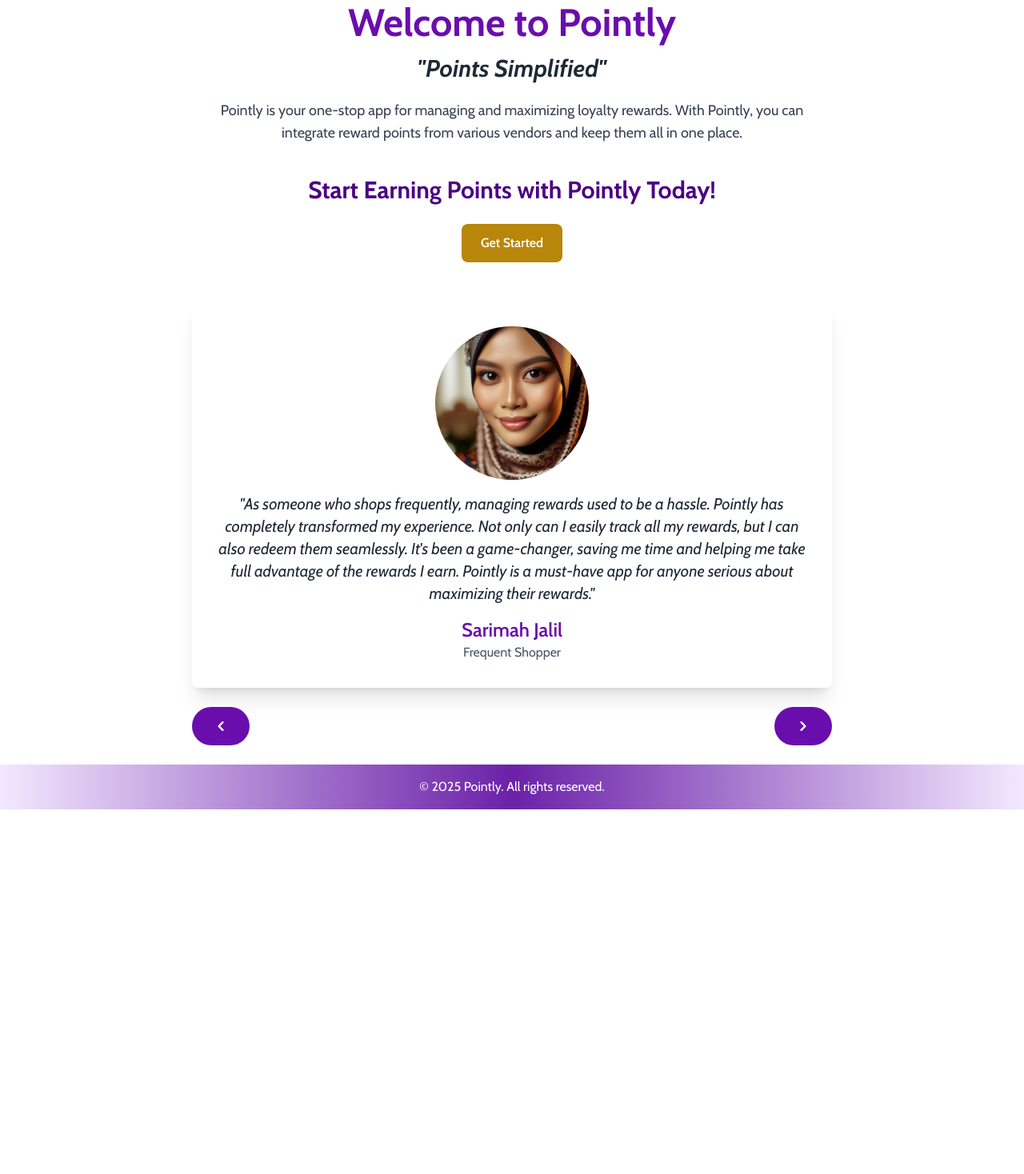
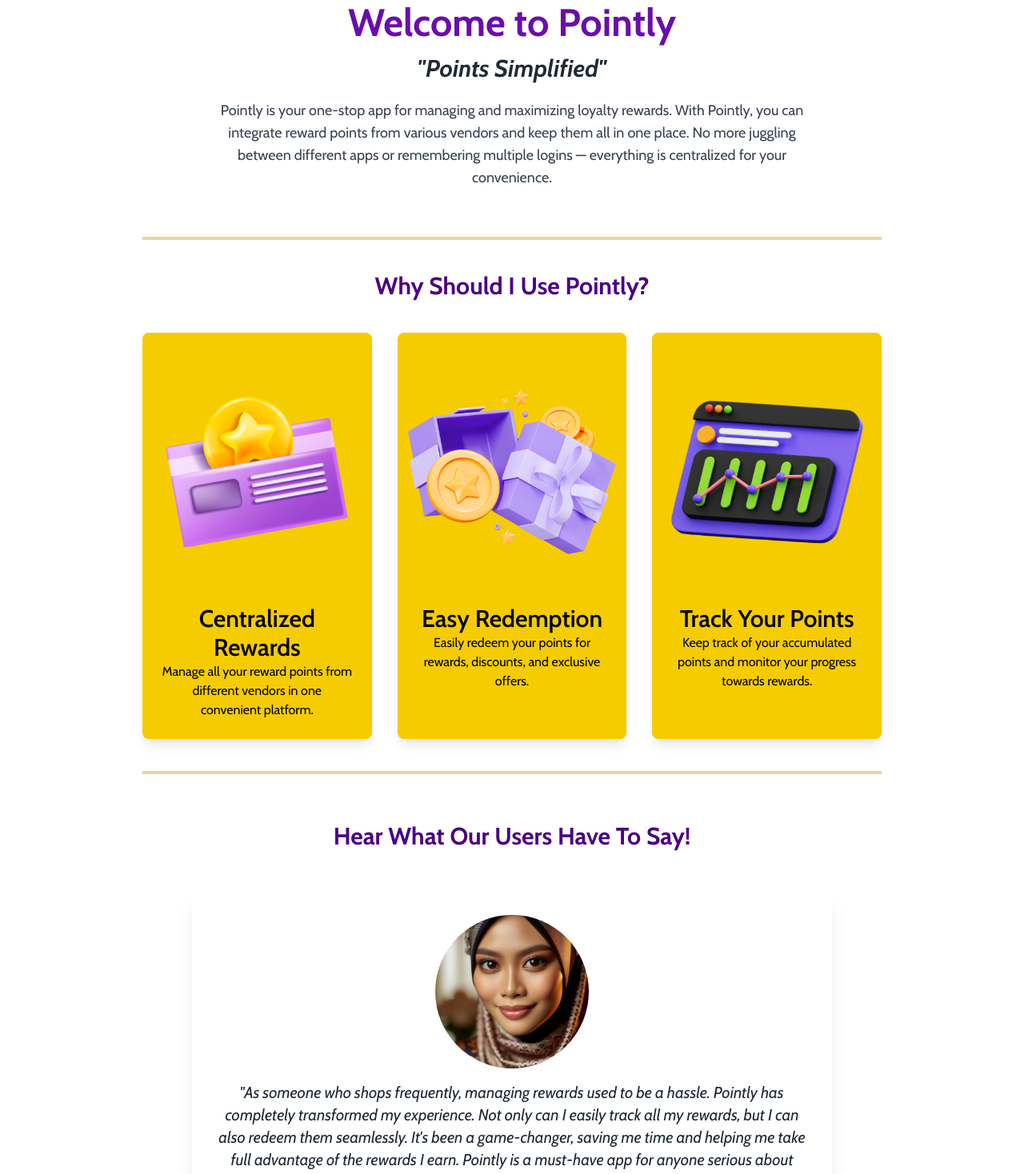
Before and after one commit to izzuliq/Pointly-Blockchain, a React (Vite) app: page /home in a window 1280 px wide. Shown: the part 440-1908 px from the top of the page at 80% size. Before the commit the page ends 1452 px from the top, so only its background shows below. Built offline with nearby package versions, Linux system fonts and the light colour scheme; sample sign-in values are in the browser's storage.

Commit message:
use session to determine current user

```diff
--- a/src/pages/Dashboard.jsx
+++ b/src/pages/Dashboard.jsx
@@ -3,18 +3,18 @@
 import axios from "axios";
 
 function Dashboard() {
-  // const [user, setUser] = useState({
-  //   name: "Sarimah Jalil",
-  //   tier: "Quartz",
-  //   avatarUrl: "Sarimah.png", // Placeholder avatar
-  // });
-  // const [points, setPoints] = useState({ total: 1000, available: 800 });
-  // const [activities, setActivities] = useState([
-  //   { description: "Redeemed 50 points at KFC Cyberjaya", timeAgo: "2 hours ago" },
-  //   { description: "Earned 100 points at KFC Serdang Jaya", timeAgo: "1 day ago" },
-  //   { description: "Signed up and received 500 bonus points", timeAgo: "1 week ago" },
-  // ]);
-  // const [progress, setProgress] = useState(45);
+  const [user, setUser] = useState({
+    name: "Sarimah Jalil",
+    tier: "Quartz",
+    avatarUrl: "Sarimah.png", // Placeholder avatar
+  });
+  const [points, setPoints] = useState({ total: 1000, available: 800 });
+  const [activities, setActivities] = useState([
+    { description: "Redeemed 50 points at KFC Cyberjaya", timeAgo: "2 hours ago" },
+    { description: "Earned 100 points at KFC Serdang Jaya", timeAgo: "1 day ago" },
+    { description: "Signed up and received 500 bonus points", timeAgo: "1 week ago" },
+  ]);
+  const [progress, setProgress] = useState(45);
 
   useEffect(() => {
     // Fetch user profile data
--- a/src/pages/Home.jsx
+++ b/src/pages/Home.jsx
@@ -1,63 +1,107 @@
 import React, { useEffect, useState } from 'react';
-import { useLocation, useNavigate } from 'react-router-dom'; // Import useNavigate
+import ReviewsCarousel from '../components/Review';
 import Navbar from '../components/UserNavbar';
-import ReviewsCarousel from '../components/Review';
+import { Link, useNavigate } from "react-router-dom";
 
 function Home() {
-  const [userRole, setUserRole] = useState(null); // To store user role after login
-  const location = useLocation(); // Access the state passed from the Login page
-  const navigate = useNavigate(); // Initialize navigate hook
-
-  const { userId, userRole: roleFromState } = location.state || {}; // Get userId and userRole
+  const [userRole, setUserRole] = useState('');
+  const [userId, setUserId] = useState('');
+  const [isAuthenticated, setIsAuthenticated] = useState(false);
+  const navigate = useNavigate();
 
   useEffect(() => {
-    if (userId && roleFromState) {
-      console.log('User Data from State:', { userId, roleFromState });
-      setUserRole(roleFromState);  // Set the user role
+    // Extract session data from sessionStorage
+    const token = sessionStorage.getItem('authToken');
+    const role = sessionStorage.getItem('userRole');
+    const id = sessionStorage.getItem('userId');
+
+    // Check if the user is authenticated
+    if (token && role && id) {
+      setIsAuthenticated(true);
+      setUserRole(role);
+      setUserId(id);
+      console.log('Session extracted:');
+      console.log('Token:', token);
+      console.log('User ID:', id);
+      console.log('User Role:', role);
     } else {
-      console.log('No user data available');
+      console.warn('No valid session found. Redirecting to login.');
+      navigate('/'); // Redirect to login page if not authenticated
     }
-  }, [userId, roleFromState]);
-
-  const handleGetStarted = () => {
-    // Navigate to Dashboard page and pass user data as state
-    navigate('/dashboard', { state: { userId, userRole: roleFromState } });
-  };
+  }, [navigate]);
 
   return (
     <>
       <Navbar />
       <div className="flex flex-col items-center justify-center h-full p-6 font-cabin">
+        {/* Header */}
         <img src="./PointlyLogoBlack.png" alt="Company Logo" className="mt-10 mb-6 w-[300px] h-auto" />
         <h1 className="text-5xl font-bold text-purple">Welcome to Pointly</h1>
         <p className="mt-4 text-3xl font-bold text-gray-800 italic">"Points Simplified"</p>
 
+        {/* Description */}
         <div className="mt-5 max-w-3xl text-center mb-5">
           <p className="text-lg text-gray-700">
             Pointly is your one-stop app for managing and maximizing loyalty rewards. With Pointly, you can
-            integrate reward points from various vendors and keep them all in one place.
+            integrate reward points from various vendors and keep them all in one place. No more juggling between
+            different apps or remembering multiple logins — everything is centralized for your convenience.
           </p>
         </div>
 
-        {/* User Role Based Content */}
-        {userRole && (
-          <div className="mt-5 text-center">
-            <h2 className="text-xl text-gray-700">Logged in as: {userRole}</h2>
+        <hr className="my-8 w-3/4 border-t-4 border-gold-100 mx-auto mb-10 mt-10" />
+
+        {/* Features Section */}
+        <h2 className="text-3xl font-bold text-purple-dark">Why Should I Use Pointly?</h2>
+        <div className="mt-10 grid grid-cols-1 sm:grid-cols-2 lg:grid-cols-3 gap-8 w-3/4">
+          {/* Feature 1 */}
+          <div className="bg-gold-light shadow-lg rounded-lg p-6 flex flex-col items-center">
+            <img src="./Reward.png" alt="Feature 1" className="max-w-[300px] max-h-[300px] mb-4" />
+            <div className="text-center">
+              <h3 className="text-3xl font-semibold text-black">Centralized Rewards</h3>
+              <p className="text-black">Manage all your reward points from different vendors in one convenient platform.</p>
+            </div>
           </div>
-        )}
+
+          {/* Feature 2 */}
+          <div className="bg-gold-light shadow-lg rounded-lg p-6 flex flex-col items-center">
+            <img src="./Redemption.png" alt="Feature 2" className="max-w-[300px] max-h-[300px] mb-4" />
+            <div className="text-center">
+              <h3 className="text-3xl font-semibold text-black">Easy Redemption</h3>
+              <p className="text-black">Easily redeem your points for rewards, discounts, and exclusive offers.</p>
+            </div>
+          </div>
+
+          {/* Feature 3 */}
+          <div className="bg-gold-light shadow-lg rounded-lg p-6 flex flex-col items-center">
+            <img src="./Track.png" alt="Feature 3" className="max-w-[300px] max-h-[300px] mb-4" />
+            <div className="text-center">
+              <h3 className="text-3xl font-semibold text-black">Track Your Points</h3>
+              <p className="text-black">Keep track of your accumulated points and monitor your progress towards rewards.</p>
+            </div>
+          </div>
+        </div>
+
+        <hr className="my-8 w-3/4 border-t-4 border-gold-100 mx-auto mb-10 mt-10" />
+
+        {/* Review Section */}
+        <h2 className="text-3xl mt-5 font-bold text-purple-dark text-center">Hear What Our Users Have To Say!</h2>
+        <ReviewsCarousel />
+
+        <hr className="my-8 w-3/4 border-t-4 border-gold-100 mx-auto mb-10 mt-10" />
 
         {/* Call to Action */}
         <div className="mt-5 text-center">
           <h2 className="text-3xl font-bold text-purple-dark">Start Earning Points with Pointly Today!</h2>
-          <button
-            onClick={handleGetStarted} // This will navigate to the Dashboard
-            className="mt-6 px-6 py-3 bg-gold-dark text-white font-semibold rounded-lg hover:bg-purple-dark transition-colors"
-          >
-            Get Started
+          <p className="mt-4 text-lg text-gray-700">Start make the most out of your daily transaction right now!</p>
+          <button className="mt-6 px-6 py-3 bg-gold-dark text-white font-semibold rounded-lg hover:bg-purple-dark transition-colors">
+            <Link to="/dashboard">Get Started</Link>
           </button>
         </div>
 
-        <ReviewsCarousel />
+        {/* Image Section */}
+        <div className="mt-12">
+          <img src="Banner1.png" alt="Pointly Illustration" className="w-full max-w-[1000px] max-h-[500px] rounded-lg shadow-lg" />
+        </div>
       </div>
     </>
   );
--- a/src/pages/Login.jsx
+++ b/src/pages/Login.jsx
@@ -11,6 +11,7 @@
 
   const handleSubmit = async (e) => {
     e.preventDefault();
+
     setLoading(true); // Start loading
 
     try {
@@ -24,12 +25,26 @@
         console.log('Login successful');
         alert('Login successful');
 
-        // Extract user data
+        // Save session details to sessionStorage
         const { token, userRole, userId } = response.data;
-        localStorage.setItem('authToken', token);  // Store JWT in localStorage
+        sessionStorage.setItem('authToken', token);  // Store JWT in sessionStorage
+        sessionStorage.setItem('userId', userId);    // Store userId in sessionStorage
+        sessionStorage.setItem('userRole', userRole); // Store userRole in sessionStorage
 
-        // Redirect with state containing user data
-        navigate('/home', { state: { userId, userRole } });  // Pass state
+        // Log session details for debugging
+        console.log('Session initialized:');
+        console.log('Token:', sessionStorage.getItem('authToken'));
+        console.log('User ID:', sessionStorage.getItem('userId'));
+        console.log('User Role:', sessionStorage.getItem('userRole'));
+
+        // Redirect based on the role
+        if (userRole === 'user') {
+          console.log('Redirecting to user home');
+          navigate('/home'); // Redirect to user home
+        } else if (userRole === 'vendor') {
+          console.log('Redirecting to vendor home');
+          navigate('/vendor-home'); // Redirect to vendor home
+        }
       } else {
         alert(response.data.message || 'Login failed');
       }
@@ -114,7 +129,7 @@
           )}
 
           {/* Link to Sign-Up Page */}
-          <p className="mt-4 text-center font-cabin font-cabin">
+          <p className="mt-4 text-center font-cabin">
             Don't have an account?{" "}
             <a href="/" className="text-purple">Sign up here</a>
           </p>
```
